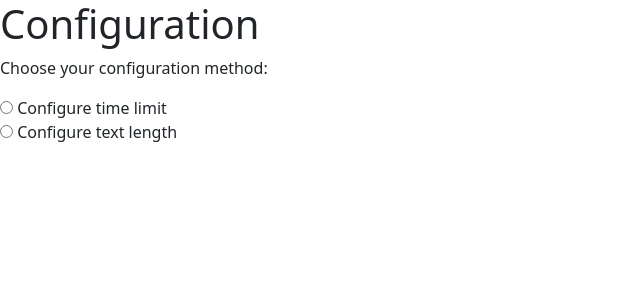
After one commit to niako123/typing-test, a Flask app: template templates/configuration.html in a window 1280 px wide. The commit adds this page. Shown: the top 300 px of the page, without its empty margins (0-640 px from the left). Run offline with Flask 2, Linux system fonts and the light colour scheme; the template is opened without the code that fills it, so the values that code supplies are empty.

Commit message:
Deleting all except the necessary

```diff
--- a/app.py
+++ b/app.py
@@ -1,20 +1,16 @@
 from flask import Flask, request, redirect, render_template, session, url_for
+from werkzeug.security import check_password_hash, generate_password_hash
+from tempfile import mkdtemp
 
 app = Flask(__name__)
 
-app.config("TEMPLATES_AUTO_RELOAD") = True
-
-@app.route("/")
+@app.route("/", methods=["GET", "POST"])
 def configuration():
     """ Guest configuration of the race """
-
-    return "<p>Hello, World!</p>"
-
-@app.route("/<username>")
-def user_configuration():
-    """ Users configuration of the race """
-
-    return "TODO"
+    if request.method == "POST":
+        return "<p>Hello, World!<p>"
+    else:
+        return render_template("configuration.html")
 
 @app.errorhandler(404)
 def page_not_found(error):
--- a/helpers.py
+++ /dev/null
@@ -1 +0,0 @@
-from flask import render_template
--- /dev/null
+++ b/templates/configuration.html
@@ -0,0 +1,21 @@
+{% extends "layout.html" %}
+
+{% block title %}Configuration{% endblock %}
+
+{% block content %}
+    <h1>Configuration</h1>
+
+    <form action="/" method="POST">
+        <p>Choose your configuration method: </p>
+        <div>
+            <input type="radio" id="unlimited" name="configuration" value="Configure time">
+            <label for="unlimited">Configure time limit</label>
+        </div>
+        <div>
+            <input type="radio" id="limited" name="configuration" value="Configure length">
+            <label for="limited">Configure text length</label>
+        </div>
+    </form>
+    <p></p>
+
+{% endblock %}
--- a/templates/layout.html
+++ b/templates/layout.html
@@ -4,8 +4,14 @@
     <meta charset="UTF-8">
     <meta http-equiv="X-UA-Compatible" content="IE=edge">
     <meta name="viewport" content="width=device-width, initial-scale=1.0">
-    <link rel="stylesheet" href="{{ url_for('static', filename='style.css) }}">
-    <title>{% block title %}{% endblock %}</title>
+
+    <!-- bootstraps links-->
+    <link crossorigin="anonymous" href="https://cdn.jsdelivr.net/npm/bootstrap@5.1.3/dist/css/bootstrap.min.css" integrity="sha384-1BmE4kWBq78iYhFldvKuhfTAU6auU8tT94WrHftjDbrCEXSU1oBoqyl2QvZ6jIW3" rel="stylesheet">
+    <script crossorigin="anonymous" src="https://cdn.jsdelivr.net/npm/bootstrap@5.1.3/dist/js/bootstrap.bundle.min.js" integrity="sha384-ka7Sk0Gln4gmtz2MlQnikT1wXgYsOg+OMhuP+IlRH9sENBO0LRn5q+8nbTov4+1p"></script>
+
+    <link rel="stylesheet" href="/static/styles.css">
+
+    <title>Key Racer: {% block title %}{% endblock %}</title>
 </head>
 <body>
     {% block content %}{% endblock %}
```
Also changed, not shown: templates/apology.html (deleted, +0 -10 lines), templates/page_not_found.html (deleted, +0 -9 lines), templates/register.html (deleted, +0 -9 lines), static/myscripts.js (added), templates/login.html (deleted).
